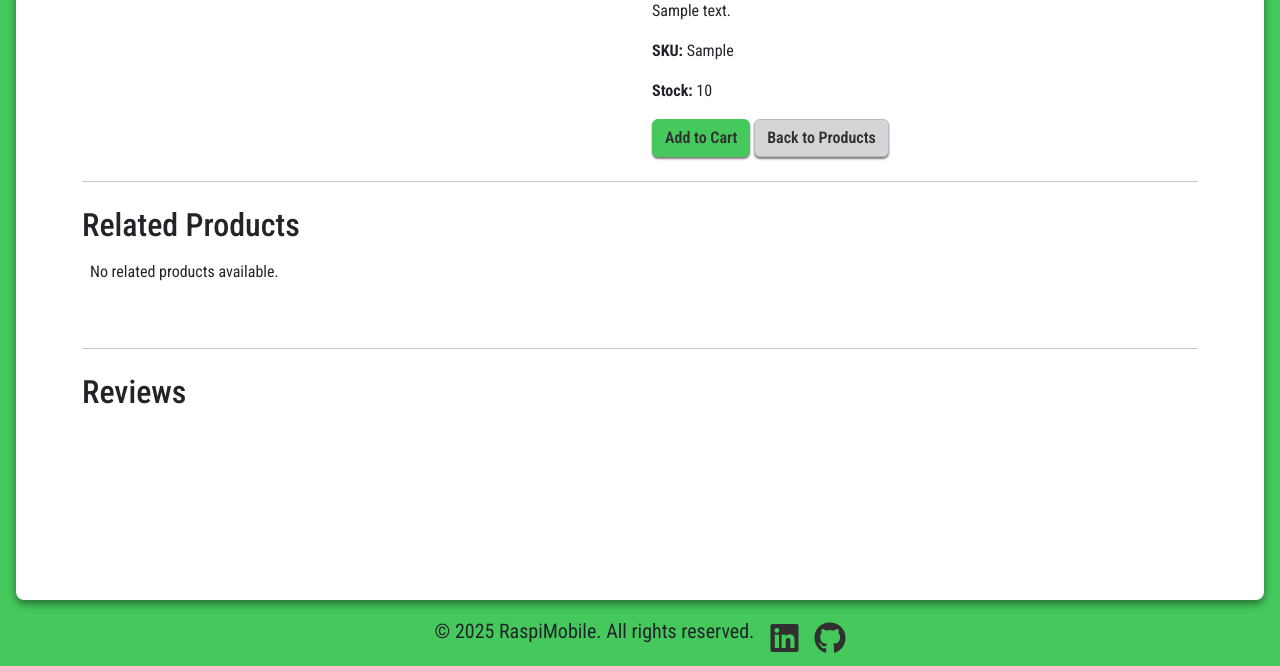
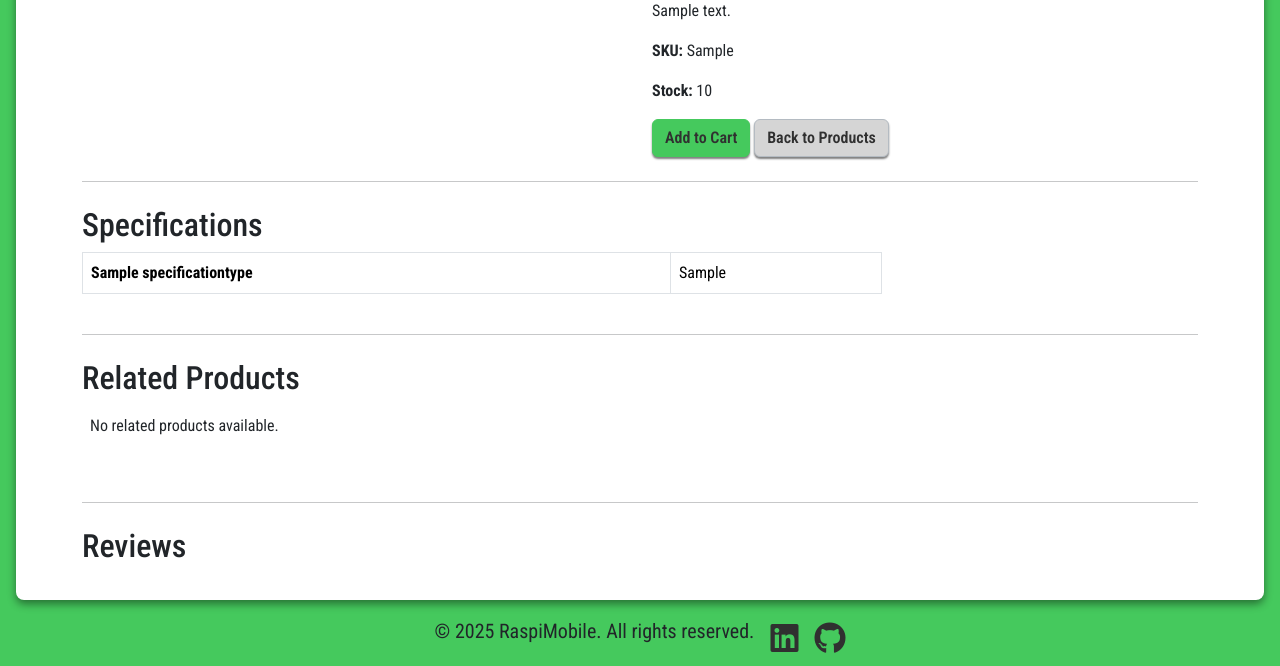
Before and after one commit to tibssy/RaspiMobile, a Django app: page /products/product/1/ in a window 1280 px wide. Shown: the part 186-852 px from the top of the page. Run offline with Django 5.2, Linux system fonts and the light colour scheme; tables that the repository leaves empty hold one stand-in row (values such as "Sample post").

Commit message:
Add product search on specifications and display specification on product detaild page

```diff
--- a/products/templates/products/product_detail.html
+++ b/products/templates/products/product_detail.html
@@ -28,6 +28,30 @@
 
         <hr class="my-4">
 
+        <h2>{% trans "Specifications" %}</h2>
+        <div class="table-responsive">
+            <div class="me-auto" style="width: 100%; max-width: 800px;">
+                <table class="table table-bordered">
+                    <tbody>
+                        {% for spec in product.specifications.all %}
+                            <tr>
+                                <th scope="row">{{ spec.spec_type.name }}</th>
+                                <td>{{ spec.value }}</td>
+                            </tr>
+                        {% empty %}
+                            <tr>
+                                <td colspan="2">{% trans "No specifications available for this product." %}</td>
+                            </tr>
+                        {% endfor %}
+                    </tbody>
+                </table>
+            </div>
+        </div>
+
+
+
+        <hr class="my-4">
+
         <h2>{% trans "Related Products" %}</h2>
         <div class="overflow-x-auto pt-2 pb-4 px-2">
             <div class="featured-products-container">
--- a/products/views.py
+++ b/products/views.py
@@ -8,7 +8,7 @@ class ProductListView(ListView):
     # model = Product
     template_name = 'products/product_list.html'
     context_object_name = 'products'
-    paginate_by = 3
+    paginate_by = 8
 
     def get_queryset(self):
         queryset = Product.objects.all().order_by("-created_on")
@@ -19,7 +19,9 @@ class ProductListView(ListView):
                 Q(name__icontains=search_query) |
                 Q(description__icontains=search_query) |
                 Q(sku__icontains=search_query) |
-                Q(categories__name__icontains=search_query)
+                Q(categories__name__icontains=search_query) |
+                Q(specifications__value__icontains=search_query) |
+                Q(specifications__spec_type__name__icontains=search_query)
             ).distinct()
 
         return queryset
```
